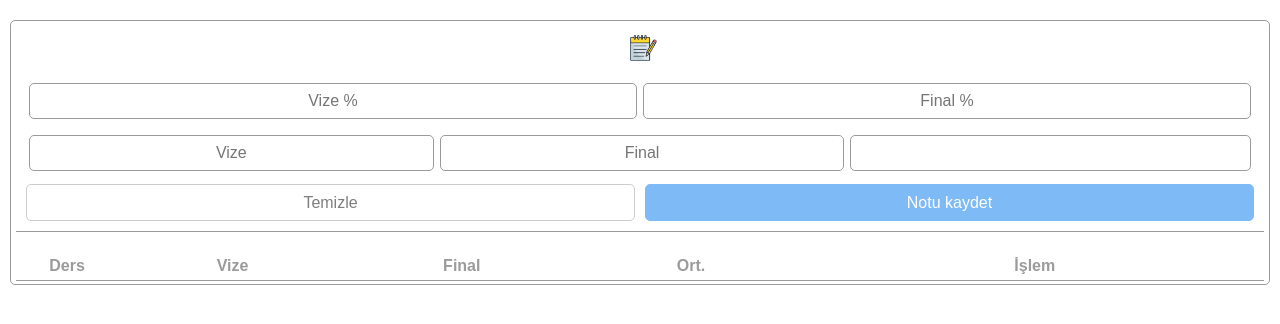
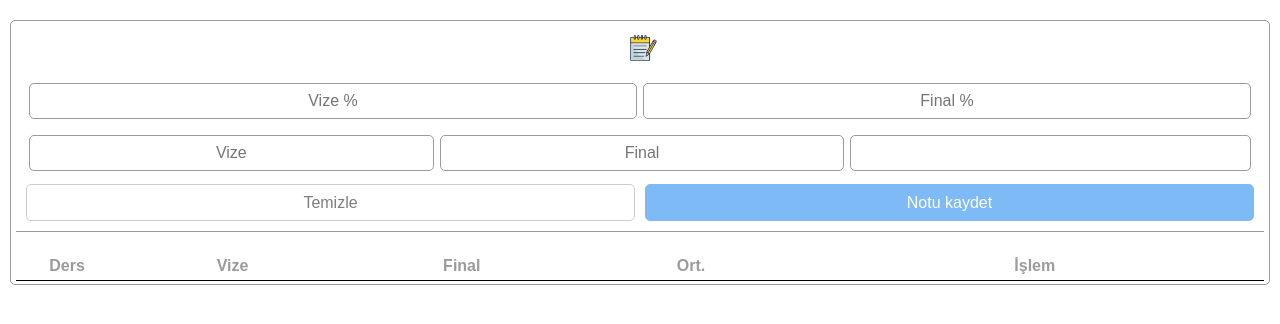
Before and after one commit to ismailcaner/Not-Hesaplama, a plain HTML site: page index.html in a window 1280 px wide. Drawn offline with Linux system fonts and the light colour scheme.

Commit message:
Update style.css

```diff
--- a/style.css
+++ b/style.css
@@ -14,7 +14,6 @@ img{
 .genel{
     border: 1px solid rgb(155, 155, 155);
     border-radius: 5px;
-
     position: sticky;
     top: 20px;
     background-color: white;
@@ -193,7 +192,7 @@ table {
     font-size: medium;
     font-weight: bold;
     color: rgb(155, 155, 155);
-    border-bottom: 1px solid;
+    border-bottom: 1px solid black;
     padding-bottom: 5px;
     padding-top: 25px;
     border-top: 1px solid;
```
